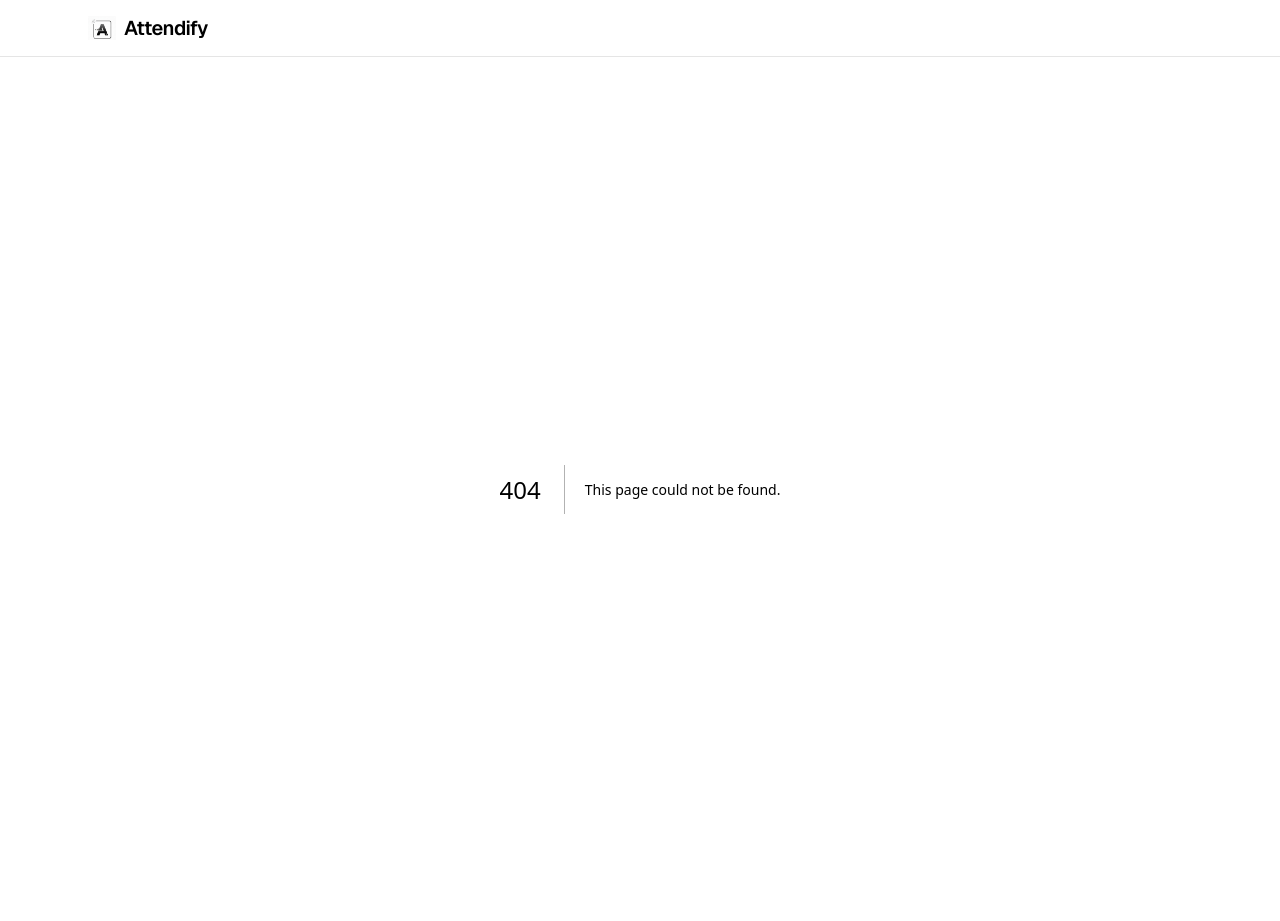
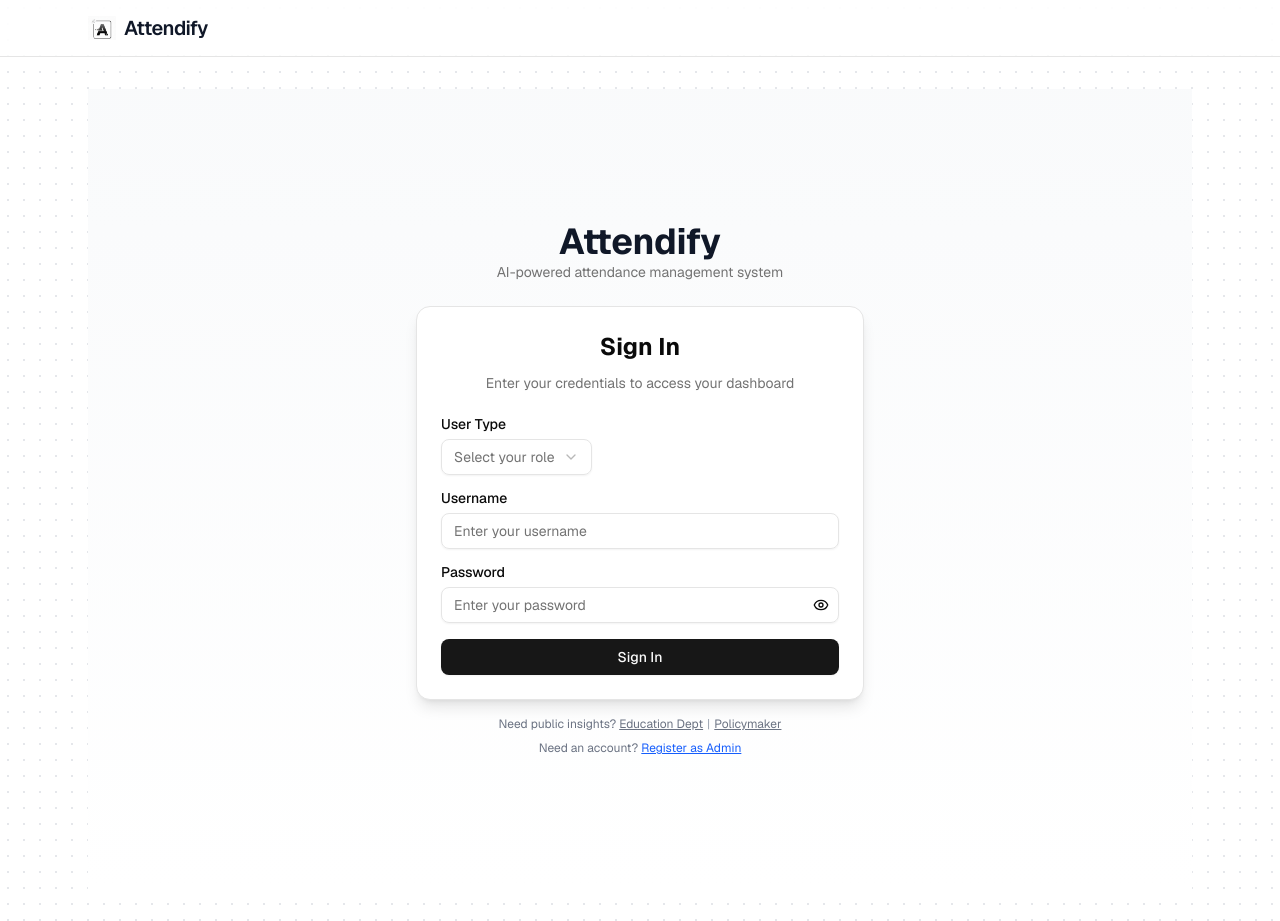
Before and after one commit to TheShr/attendify-frontend, a Next.js app: page /login in a window 1280 px wide. Before the commit this address had no page. Built offline with nearby package versions, Linux system fonts and the light colour scheme.

Commit message:
chore: update auth bypass logic (no UI change)

```diff
--- /dev/null
+++ b/app/admin/layout.tsx
@@ -0,0 +1,12 @@
+"use client";
+
+import type { ReactNode } from "react";
+import Protected from "@/components/auth/Protected";
+
+type LayoutProps = {
+  children: ReactNode;
+};
+
+export default function AdminLayout({ children }: LayoutProps) {
+  return <Protected>{children}</Protected>;
+}
--- /dev/null
+++ b/app/login/page.tsx
@@ -0,0 +1,28 @@
+import Link from "next/link";
+import { LoginForm } from "@/components/auth/login-form";
+
+export const metadata = {
+  title: "Login",
+};
+
+export default function LoginPage() {
+  return (
+    <div className="min-h-screen flex flex-col items-center justify-center bg-gradient-to-b from-gray-50 to-white px-4 py-16 space-y-6">
+      <div className="text-center">
+        <h1 className="text-4xl font-bold">Attendify</h1>
+        <p className="text-sm text-muted-foreground">AI-powered attendance management system</p>
+      </div>
+      <div className="w-full max-w-md">
+        <LoginForm />
+        <p className="mt-4 text-xs text-center text-gray-500">
+          Need public insights? <Link href="/dept" className="underline">Education Dept</Link>
+          <span className="mx-1 text-gray-400">|</span>
+          <Link href="/policymaker" className="underline">Policymaker</Link>
+        </p>
+        <p className="mt-2 text-xs text-center text-gray-500">
+          Need an account? <Link href="/admin/register" className="underline text-blue-600">Register as Admin</Link>
+        </p>
+      </div>
+    </div>
+  );
+}
--- /dev/null
+++ b/app/student/layout.tsx
@@ -0,0 +1,12 @@
+"use client";
+
+import type { ReactNode } from "react";
+import Protected from "@/components/auth/Protected";
+
+type LayoutProps = {
+  children: ReactNode;
+};
+
+export default function StudentLayout({ children }: LayoutProps) {
+  return <Protected>{children}</Protected>;
+}
--- /dev/null
+++ b/app/teacher/layout.tsx
@@ -0,0 +1,12 @@
+"use client";
+
+import type { ReactNode } from "react";
+import Protected from "@/components/auth/Protected";
+
+type LayoutProps = {
+  children: ReactNode;
+};
+
+export default function TeacherLayout({ children }: LayoutProps) {
+  return <Protected>{children}</Protected>;
+}
--- /dev/null
+++ b/components/auth/Protected.tsx
@@ -0,0 +1,57 @@
+"use client";
+
+import type { ReactNode } from "react";
+import { useEffect, useState } from "react";
+import { usePathname, useRouter } from "next/navigation";
+
+type ProtectedProps = {
+  children: ReactNode;
+};
+
+export default function Protected({ children }: ProtectedProps) {
+  const bypassAuth = true;
+  const router = useRouter();
+  const pathname = usePathname();
+  const [checking, setChecking] = useState(!bypassAuth);
+
+  useEffect(() => {
+    if (bypassAuth) {
+      return;
+    }
+
+    let alive = true;
+
+    (async () => {
+      try {
+        const res = await fetch(`${process.env.NEXT_PUBLIC_API_URL}/auth/role`, {
+          credentials: "include",
+        });
+
+        if (!res.ok) {
+          throw new Error("not authed");
+        }
+
+        if (alive) {
+          setChecking(false);
+        }
+      } catch {
+        const q = new URLSearchParams({ returnTo: pathname || "/" }).toString();
+        router.replace(`/login?${q}`);
+      }
+    })();
+
+    return () => {
+      alive = false;
+    };
+  }, [bypassAuth, pathname, router]);
+
+  if (bypassAuth) {
+    return <>{children}</>;
+  }
+
+  if (checking) {
+    return null;
+  }
+
+  return <>{children}</>;
+}
--- a/components/auth/login-form.tsx
+++ b/components/auth/login-form.tsx
@@ -2,7 +2,7 @@
 
 import type React from "react"
 import { useState } from "react"
-import { useRouter } from "next/navigation"
+import { useRouter, useSearchParams } from "next/navigation"
 import { Button } from "@/components/ui/button"
 import { Card, CardContent, CardDescription, CardHeader, CardTitle } from "@/components/ui/card"
 import { Input } from "@/components/ui/input"
@@ -18,16 +18,36 @@ export function LoginForm() {
   const [isLoading, setIsLoading] = useState(false)
   const [error, setError] = useState<string | null>(null)
   const router = useRouter()
+  const searchParams = useSearchParams()
 
   const handleLogin = async (e: React.FormEvent) => {
     e.preventDefault()
     setIsLoading(true)
     setError(null)
 
+    const returnTo = searchParams.get("returnTo")
+    const safeReturnTo = returnTo && returnTo.startsWith("/") ? returnTo : null
+
+    const destination =
+      safeReturnTo ??
+      (userType === "teacher"
+        ? "/teacher"
+        : userType === "student"
+        ? "/student"
+        : userType === "admin"
+        ? "/admin"
+        : "/")
+
+    router.replace(destination)
+    setIsLoading(false)
+    return
+
+    /*
+    // Original auth flow (preserved for reinstating real authentication)
     try {
-      const res = await fetch(`${process.env.NEXT_PUBLIC_API_URL}/login`, {
+      const res = await fetch(`${process.env.NEXT_PUBLIC_API_URL}/auth/login`, {
         method: "POST",
-        credentials: "include", // 🔑 crucial: allow cookies
+        credentials: "include", // include cookies for backend JWT
         headers: { "Content-Type": "application/json" },
         body: JSON.stringify({ username, password }),
       })
@@ -37,9 +57,14 @@ export function LoginForm() {
         throw new Error(err.error || "Login failed")
       }
 
-      // backend already sets cookie → no need to store token manually
+      // Backend sets cookie; no manual token storage needed
       const data = await res.json()
       console.log("Login success:", data)
+
+      if (safeReturnTo) {
+        router.replace(safeReturnTo)
+        return
+      }
 
       // Redirect based on user type dropdown
       switch (userType) {
@@ -62,6 +87,7 @@ export function LoginForm() {
     } finally {
       setIsLoading(false)
     }
+    */
   }
 
   return (
--- /dev/null
+++ b/middleware.ts
@@ -0,0 +1,5 @@
+export const config = { matcher: [] };
+
+export default function middleware() {
+  return new Response(null, { status: 204 });
+}
```
